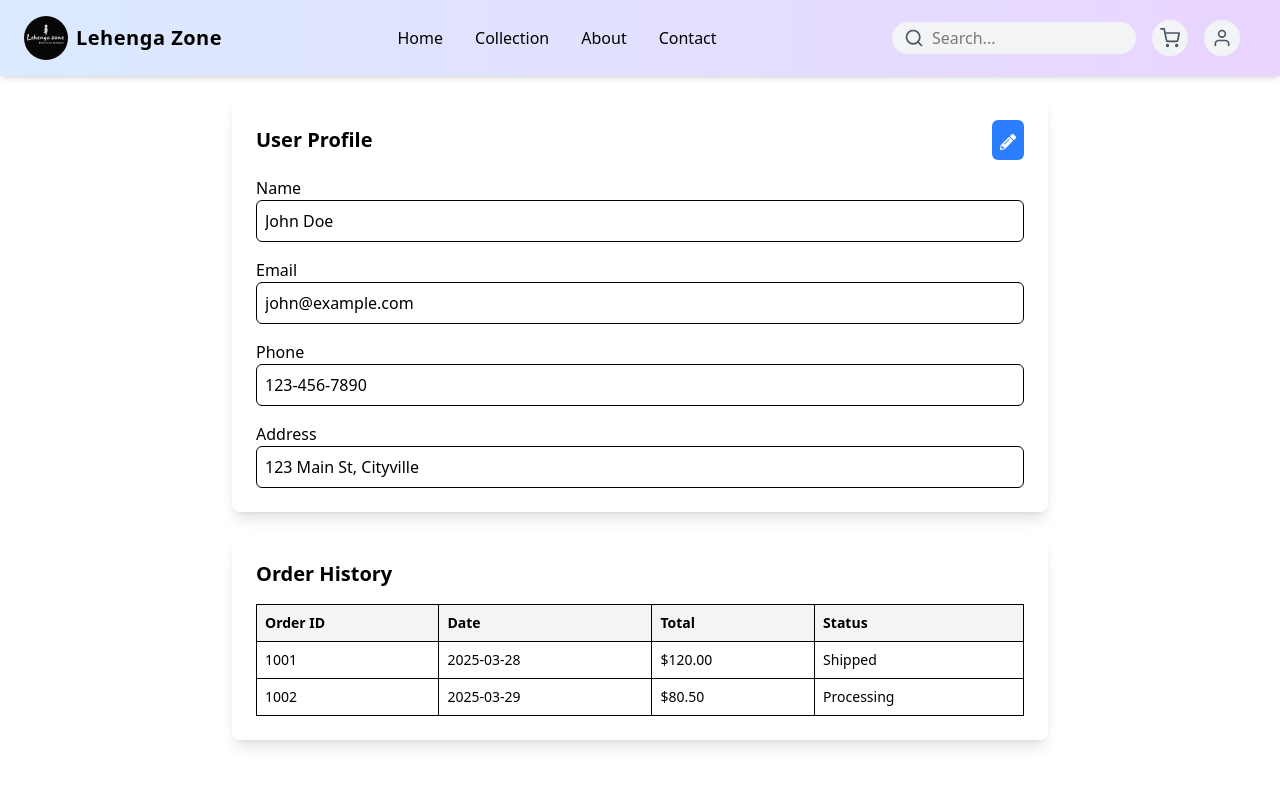
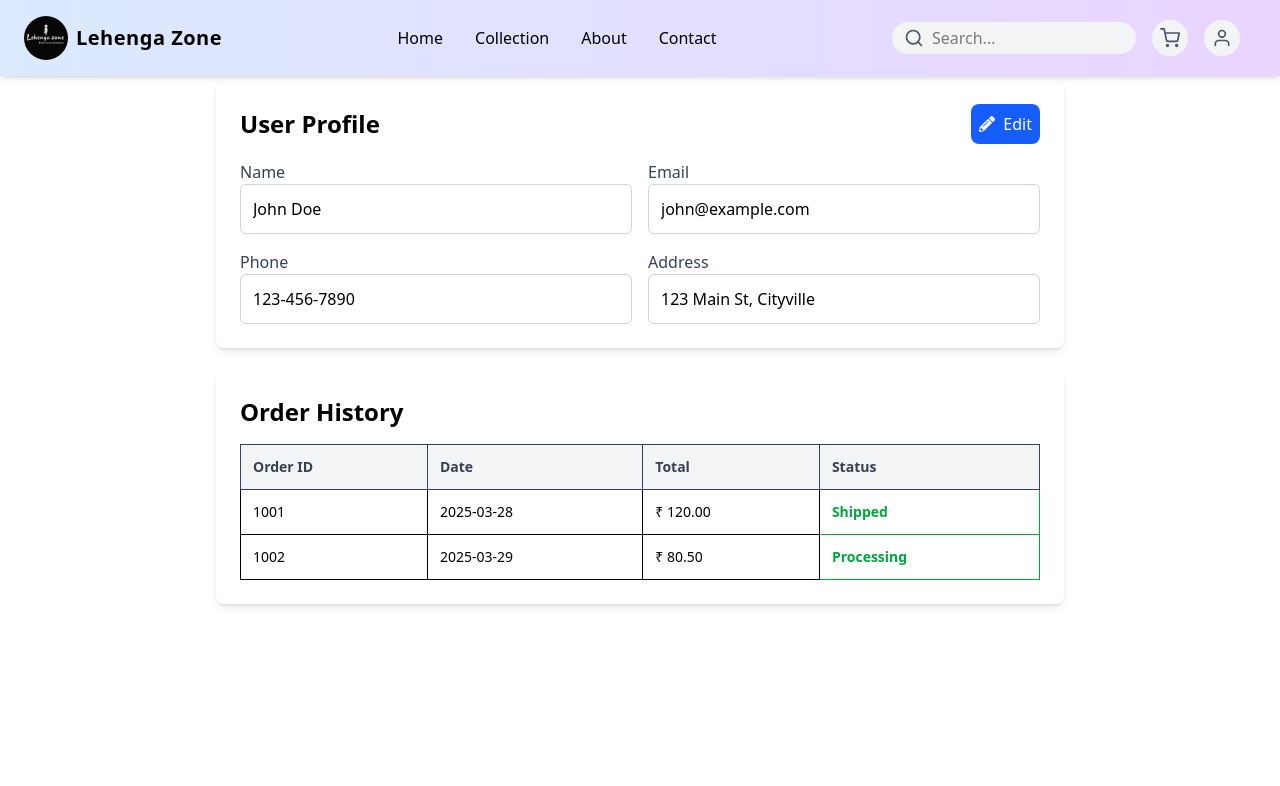
Before and after one commit to tamilvanan-555/E-Commerce, a React (Vite) app: page /profile in a window 1280 px wide. Shown: the top 786 px of the page. Built offline with nearby package versions, Linux system fonts and the light colour scheme.

Commit message:
user profile modify and edit function

```diff
--- a/src/Pages/Home.jsx
+++ b/src/Pages/Home.jsx
@@ -41,8 +41,8 @@ const Home = () => {
     <div className="w-full min-h-screen bg-gradient-to-r from-blue-100 to-purple-200 mt-20">
       <div className="relative w-full object-cover overflow-hidden mx-auto">
         <img src={images[currentIndex].src} className="w-full h-auto sm:h-[500px] object-cover" alt="carousel" />
-        <button onClick={prevSlide} className="absolute left-2 top-1/2 -translate-y-1/2 bg-gray-800 text-white p-3 rounded-full">❮</button>
-        <button onClick={nextSlide} className="absolute right-2 top-1/2 -translate-y-1/2 bg-gray-800 text-white p-3 rounded-full">❯</button>
+        <button onClick={prevSlide} className="absolute left-2 top-1/2 -translate-y-1/2 text-white p-3 rounded-full font-bold">❮</button>
+        <button onClick={nextSlide} className="absolute right-2 top-1/2 -translate-y-1/ text-white p-3 rounded-full font-bold">❯</button>
       </div>
 
       <h2 className="font-bold text-3xl mx-20 mt-14">New Arrivals</h2>
--- a/src/Pages/Profile.jsx
+++ b/src/Pages/Profile.jsx
@@ -1,7 +1,88 @@
+// import React, { useState } from "react";
+// import { FaPencilAlt, FaSave } from "react-icons/fa";
+
+// const Profile = () => {
+//   const [isEditing, setIsEditing] = useState(false);
+//   const [user, setUser] = useState({
+//     name: "John Doe",
+//     email: "john@example.com",
+//     phone: "123-456-7890",
+//     address: "123 Main St, Cityville",
+//   });
+
+//   const [orders, setOrders] = useState([
+//     { id: "1001", date: "2025-03-28", total: "$120.00", status: "Shipped" },
+//     { id: "1002", date: "2025-03-29", total: "$80.50", status: "Processing" },
+//   ]);
+
+//   const handleChange = (e) => {
+//     setUser({ ...user, [e.target.name]: e.target.value });
+//   };
+
+//   return (
+//     <div className="max-w-4xl mx-auto p-6 w-full space-y-6 mt-14">
+//       {/* Profile Card */}
+//       <div className="bg-white shadow-md rounded-lg p-6 w-full">
+//         <div className="flex justify-between items-center mb-4">
+//           <h2 className="text-2xl font-semibold">User Profile</h2>
+//           <button
+//             className="bg-blue-600 text-white p-2 rounded-lg flex items-center gap-2 hover:bg-blue-700"
+//             onClick={() => setIsEditing(!isEditing)}
+//           >
+//             {isEditing ? <FaSave /> : <FaPencilAlt />}
+//             {isEditing ? "Save" : "Edit"}
+//           </button>
+//         </div>
+//         <div className="grid grid-cols-1 md:grid-cols-2 gap-4">
+//           {Object.keys(user).map((key) => (
+//             <div key={key}>
+//               <label className="block font-medium text-gray-700 capitalize">{key}</label>
+//               <input
+//                 className="w-full p-3 border border-gray-300 rounded-md focus:ring-2 focus:ring-blue-400"
+//                 name={key}
+//                 value={user[key]}
+//                 onChange={handleChange}
+//                 disabled={!isEditing}
+//               />
+//             </div>
+//           ))}
+//         </div>
+//       </div>
+//       {/* Order History */}
+//       <div className="bg-white shadow-md rounded-lg p-6 w-full overflow-x-auto">
+//         <h2 className="text-2xl font-semibold mb-4">Order History</h2>
+//         <table className="w-full border-collapse border border-gray-200 text-left">
+//           <thead>
+//             <tr className="bg-gray-100 text-gray-700 text-sm">
+//               <th className="p-3 border">Order ID</th>
+//               <th className="p-3 border">Date</th>
+//               <th className="p-3 border">Total</th>
+//               <th className="p-3 border">Status</th>
+//             </tr>
+//           </thead>
+//           <tbody>
+//             {orders.map((order) => (
+//               <tr key={order.id} className="border-b text-sm hover:bg-gray-50">
+//                 <td className="p-3 border">{order.id}</td>
+//                 <td className="p-3 border">{order.date}</td>
+//                 <td className="p-3 border">{order.total}</td>
+//                 <td className="p-3 border text-green-600 font-semibold">{order.status}</td>
+//               </tr>
+//             ))}
+//           </tbody>
+//         </table>
+//       </div>
+//     </div>
+//   );
+// };
+
+// export default Profile;
+
+
 import React, { useState } from "react";
 import { FaPencilAlt, FaSave } from "react-icons/fa";
 
-const Profile = () => {
+const UserProfile = () => {
   const [isEditing, setIsEditing] = useState(false);
   const [user, setUser] = useState({
     name: "John Doe",
@@ -11,32 +92,40 @@ const Profile = () => {
   });
 
   const [orders, setOrders] = useState([
-    { id: "1001", date: "2025-03-28", total: "$120.00", status: "Shipped" },
-    { id: "1002", date: "2025-03-29", total: "$80.50", status: "Processing" },
+    { id: "1001", date: "2025-03-28", total: "₹ 120.00", status: "Shipped" },
+    { id: "1002", date: "2025-03-29", total: "₹ 80.50", status: "Processing" },
   ]);
 
   const handleChange = (e) => {
     setUser({ ...user, [e.target.name]: e.target.value });
   };
 
+  const handleSave = () => {
+    // Simulate saving data (You can replace this with an API call)
+    console.log("User data saved:", user);
+    setIsEditing(false);
+  };
+
   return (
-    <div className="max-w-4xl mx-auto p-6 sm:p-4 md:p-6 lg:p-8 xl:p-10 w-full mt-14">
-      <div className="bg-white shadow-lg rounded-lg p-6 mb-6 w-full">
+    <div className="max-w-4xl mx-auto p-6 w-full space-y-6 mt-14">
+      {/* Profile Card */}
+      <div className="bg-white shadow-md rounded-lg p-6 w-full">
         <div className="flex justify-between items-center mb-4">
-          <h2 className="text-xl font-bold">User Profile</h2>
+          <h2 className="text-2xl font-semibold">User Profile</h2>
           <button
-            className="bg-blue-500 text-white p-2 rounded-md hover:bg-blue-600"
-            onClick={() => setIsEditing(!isEditing)}
+            className="bg-blue-600 text-white p-2 rounded-lg flex items-center gap-2 hover:bg-blue-700"
+            onClick={isEditing ? handleSave : () => setIsEditing(true)}
           >
-            {isEditing ? <FaSave className="w-4 h-4 inline" /> : <FaPencilAlt className="w-4 h-4 inline" />}
+            {isEditing ? <FaSave /> : <FaPencilAlt />}
+            {isEditing ? "Save" : "Edit"}
           </button>
         </div>
-        <div className="space-y-4">
+        <div className="grid grid-cols-1 md:grid-cols-2 gap-4">
           {Object.keys(user).map((key) => (
             <div key={key}>
-              <label className="block font-medium capitalize">{key}</label>
+              <label className="block font-medium text-gray-700 capitalize">{key}</label>
               <input
-                className="w-full p-2 border rounded-md"
+                className="w-full p-3 border border-gray-300 rounded-md focus:ring-2 focus:ring-blue-400"
                 name={key}
                 value={user[key]}
                 onChange={handleChange}
@@ -46,33 +135,32 @@ const Profile = () => {
           ))}
         </div>
       </div>
-      <div className="bg-white shadow-lg rounded-lg p-6 w-full overflow-x-auto">
-        <h2 className="text-xl font-bold mb-4">Order History</h2>
-        <div className="overflow-x-auto">
-          <table className="min-w-full border-collapse border border-gray-200">
+      {/* Order History */}
+      <div className="bg-white shadow-md rounded-lg p-6 w-full overflow-x-auto">
+        <h2 className="text-2xl font-semibold mb-4">Order History</h2>
+        <table className="w-full border-collapse border border-gray-200 text-left">
           <thead>
-              <tr className="bg-gray-100 text-left text-sm">
-                <th className="p-2 border">Order ID</th>
-                <th className="p-2 border">Date</th>
-                <th className="p-2 border">Total</th>
-                <th className="p-2 border">Status</th>
+            <tr className="bg-gray-100 text-gray-700 text-sm">
+              <th className="p-3 border">Order ID</th>
+              <th className="p-3 border">Date</th>
+              <th className="p-3 border">Total</th>
+              <th className="p-3 border">Status</th>
             </tr>
           </thead>
           <tbody>
             {orders.map((order) => (
-                <tr key={order.id} className="border-b text-sm">
-                  <td className="p-2 border">{order.id}</td>
-                  <td className="p-2 border">{order.date}</td>
-                  <td className="p-2 border">{order.total}</td>
-                  <td className="p-2 border">{order.status}</td>
+              <tr key={order.id} className="border-b text-sm hover:bg-gray-50">
+                <td className="p-3 border">{order.id}</td>
+                <td className="p-3 border">{order.date}</td>
+                <td className="p-3 border">{order.total}</td>
+                <td className="p-3 border text-green-600 font-semibold">{order.status}</td>
               </tr>
             ))}
           </tbody>
         </table>
       </div>
     </div>
-    </div>
   );
 };
 
-export default Profile;
+export default UserProfile;
```
Lines whose indentation alone changed are shown as unchanged.
